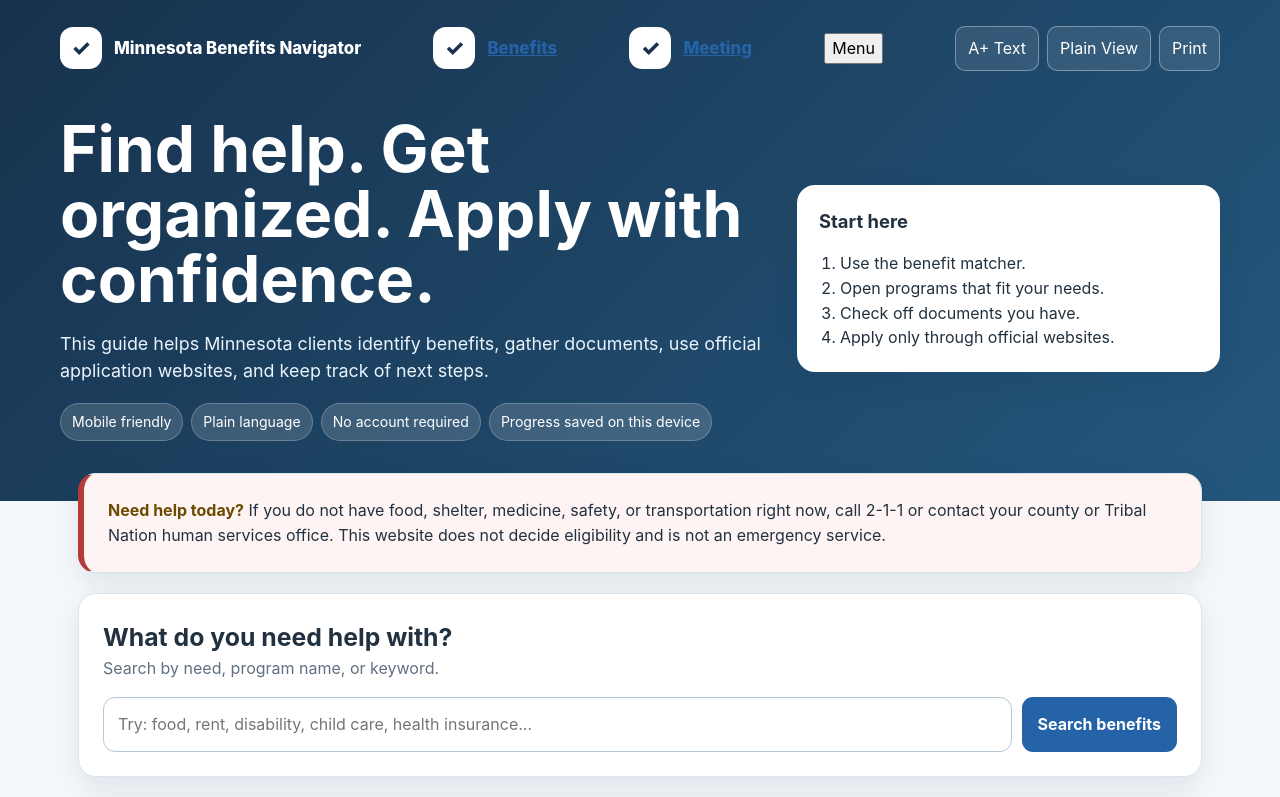
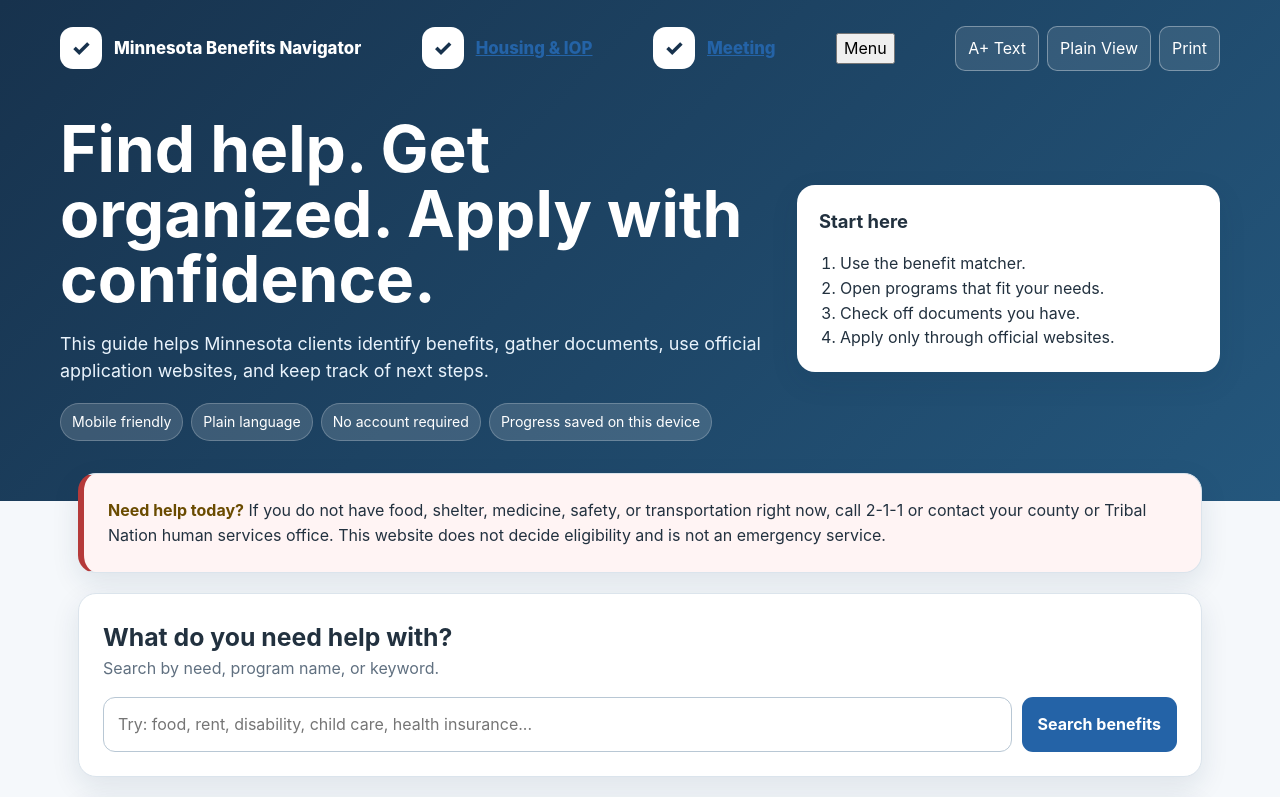
Before and after one commit to habr0403/aftercareresource, a plain HTML site: page index1.html in a window 1280 px wide. Shown: the top 797 px of the page. Drawn offline with Linux system fonts and the light colour scheme.

Commit message:
Update navigation links in index1.html

```diff
--- a/index1.html
+++ b/index1.html
@@ -47,8 +47,8 @@
 <header>
   <div class="topbar">
     <div class="brand"><div class="logo">✓</div><span class="brand-text">Minnesota Benefits Navigator</span></div>
-    <div class="brand"><div class="logo">✓</div><a href="index1.html">Benefits</a></div>
-    <div class="brand"><div class="logo">✓</div><a href="indexmeetings.html">Meeting</a></div>
+    <div class="brand"><div class="logo">✓</div><span class="brand-text"><a href="index.html">Housing & IOP</a></span></div>
+    <div class="brand"><div class="logo">✓</div><span class="brand-text"><a href="indexmeetings.html">Meeting</a></span></div>
       <button class="menu-button" id="menuButton" aria-expanded="true" aria-controls="primaryNav">Menu</button>
       <nav class="primary-nav" id="primaryNav" aria-label="Primary navigation">
     <div class="top-actions"><button onclick="setTextSize()">A+ Text</button><button onclick="togglePlain()">Plain View</button><button onclick="window.print()">Print</button></div>
```
